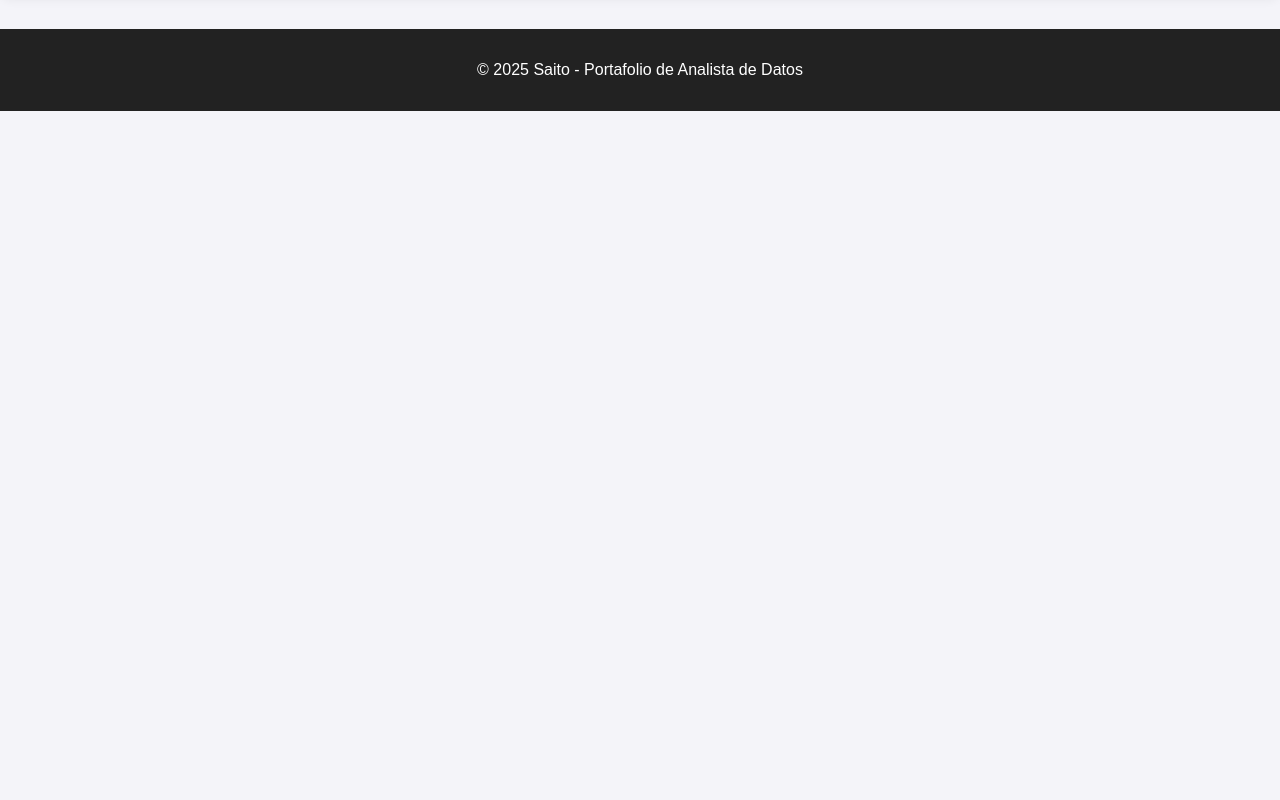
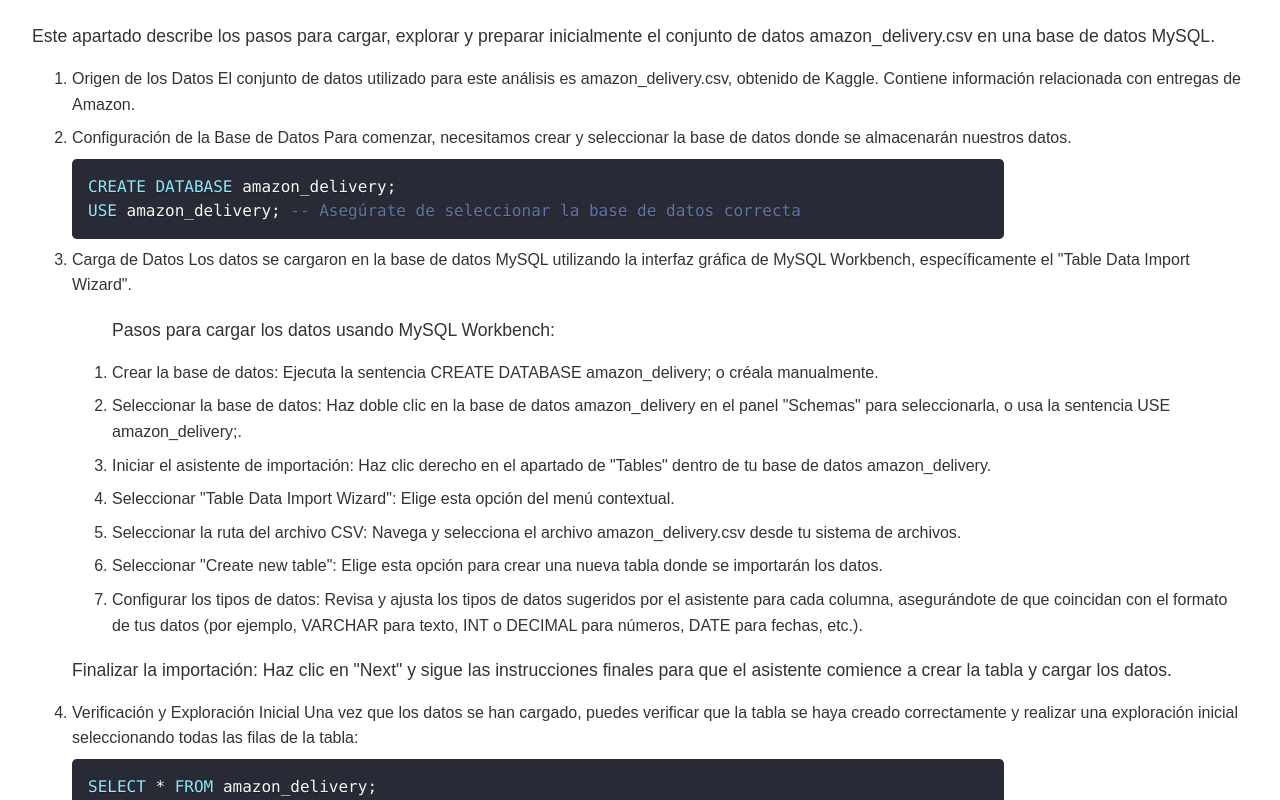
Before and after one commit to SaitoM17/mi-portafolio, a React (Create React App) app: page /Amazon-delivery in a window 1280 px wide. Shown: the part 1560-2360 px from the top of the page. Before the commit the page ends 1671 px from the top, so only its background shows below. Built offline with nearby package versions, Linux system fonts and the light colour scheme.

Commit message:
feat: Se agrego creación y carga de base de datos

```diff
--- a/src/pages/AmazonDelivery.js
+++ b/src/pages/AmazonDelivery.js
@@ -1,4 +1,13 @@
+import { Prism as SyntaxHighlighter } from 'react-syntax-highlighter';
+import { dracula } from 'react-syntax-highlighter/dist/esm/styles/prism';
+
 function AmazonDelivery() {
+
+  const code1 = `CREATE DATABASE amazon_delivery;
+USE amazon_delivery; -- Asegúrate de seleccionar la base de datos correcta`;
+
+  const code2 = `SELECT * FROM amazon_delivery;`;
+
   return (
     <div className="pagina-proyecto">
       <div className="contenedor-proyecto">
@@ -27,6 +36,44 @@ function AmazonDelivery() {
 
         <h2>🧪 Desarrollo del Proyecto</h2>
 
+        <h3>1. Creación y carga de la base de datos</h3>
+        <p>
+          Este apartado describe los pasos para cargar, explorar y preparar inicialmente el conjunto de datos amazon_delivery.csv en una base de datos MySQL.
+        </p>
+        <ol>
+          <li>Origen de los Datos El conjunto de datos utilizado para este análisis es amazon_delivery.csv, obtenido de Kaggle.
+            Contiene información relacionada con entregas de Amazon.</li>
+          <li>Configuración de la Base de Datos Para comenzar, necesitamos crear y seleccionar la base de datos donde se almacenarán nuestros datos.</li>
+          <SyntaxHighlighter language="sql" style={dracula} className="code-block">
+            {code1}
+          </SyntaxHighlighter>
+          <li>Carga de Datos Los datos se cargaron en la base de datos MySQL utilizando la interfaz gráfica de MySQL Workbench, específicamente el "Table Data Import Wizard".</li>
+          <ol>
+            <p>
+            Pasos para cargar los datos usando MySQL Workbench:
+            </p>
+            <li>Crear la base de datos: Ejecuta la sentencia CREATE DATABASE amazon_delivery; o créala manualmente.</li>
+            <li>Seleccionar la base de datos: Haz doble clic en la base de datos amazon_delivery en el panel "Schemas" para seleccionarla, o usa la sentencia USE amazon_delivery;.</li>
+            <li>Iniciar el asistente de importación: Haz clic derecho en el apartado de "Tables" dentro de tu base de datos amazon_delivery.</li>
+            <li>Seleccionar "Table Data Import Wizard": Elige esta opción del menú contextual.</li>
+            <li>Seleccionar la ruta del archivo CSV: Navega y selecciona el archivo amazon_delivery.csv desde tu sistema de archivos.</li>
+            <li>Seleccionar "Create new table": Elige esta opción para crear una nueva tabla donde se importarán los datos.</li>
+            <li>Configurar los tipos de datos: Revisa y ajusta los tipos de datos sugeridos por el asistente para cada columna, asegurándote de que coincidan con el
+              formato de tus datos (por ejemplo, VARCHAR para texto, INT o DECIMAL para números, DATE para fechas, etc.).</li>
+          </ol>
+          <p>
+              Finalizar la importación: Haz clic en "Next" y sigue las instrucciones finales para que el asistente comience a crear la tabla y cargar los datos.
+          </p>
+          <li>Verificación y Exploración Inicial Una vez que los datos se han cargado, puedes verificar que la tabla se haya creado correctamente y realizar
+              una exploración inicial seleccionando todas las filas de la tabla:</li>
+          <SyntaxHighlighter language="sql" style={dracula} className="code-block">
+            {code2}
+          </SyntaxHighlighter>
+          <p>
+            Este comando te permitirá ver las primeras filas de los datos importados y confirmar que la carga fue exitosa.
+          </p>
+        </ol>
+
 
       </div>
     </div>
```
